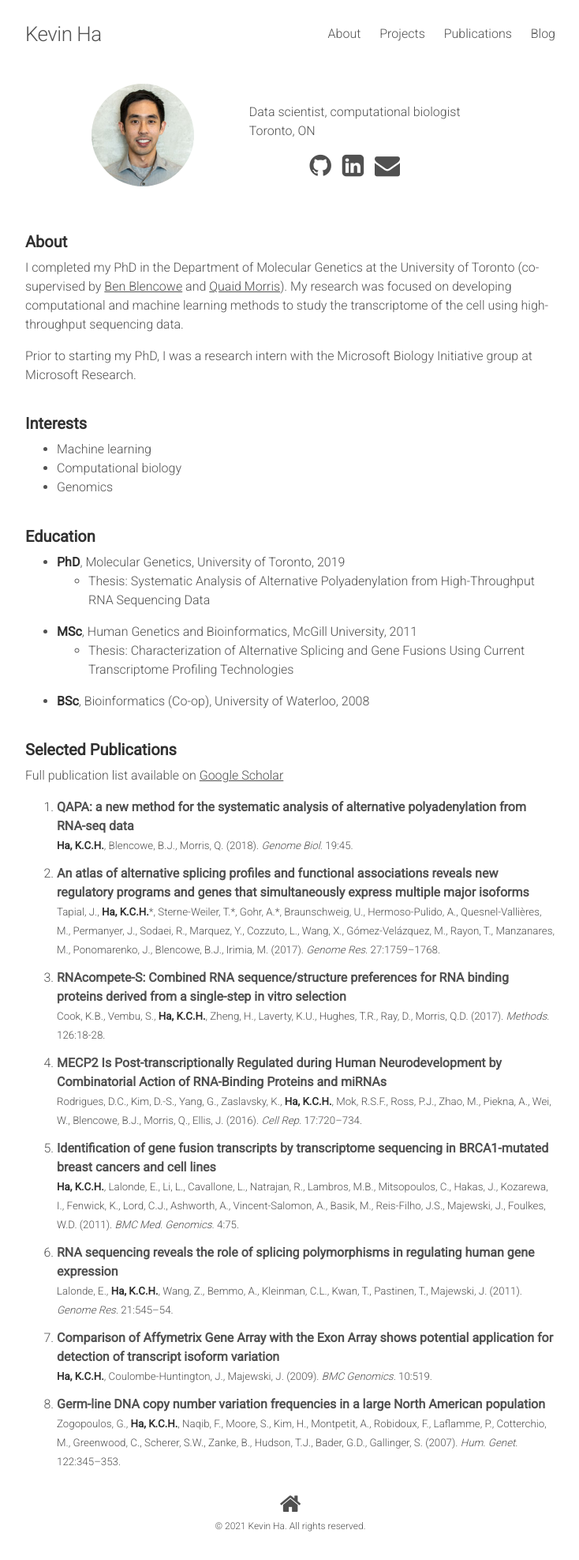
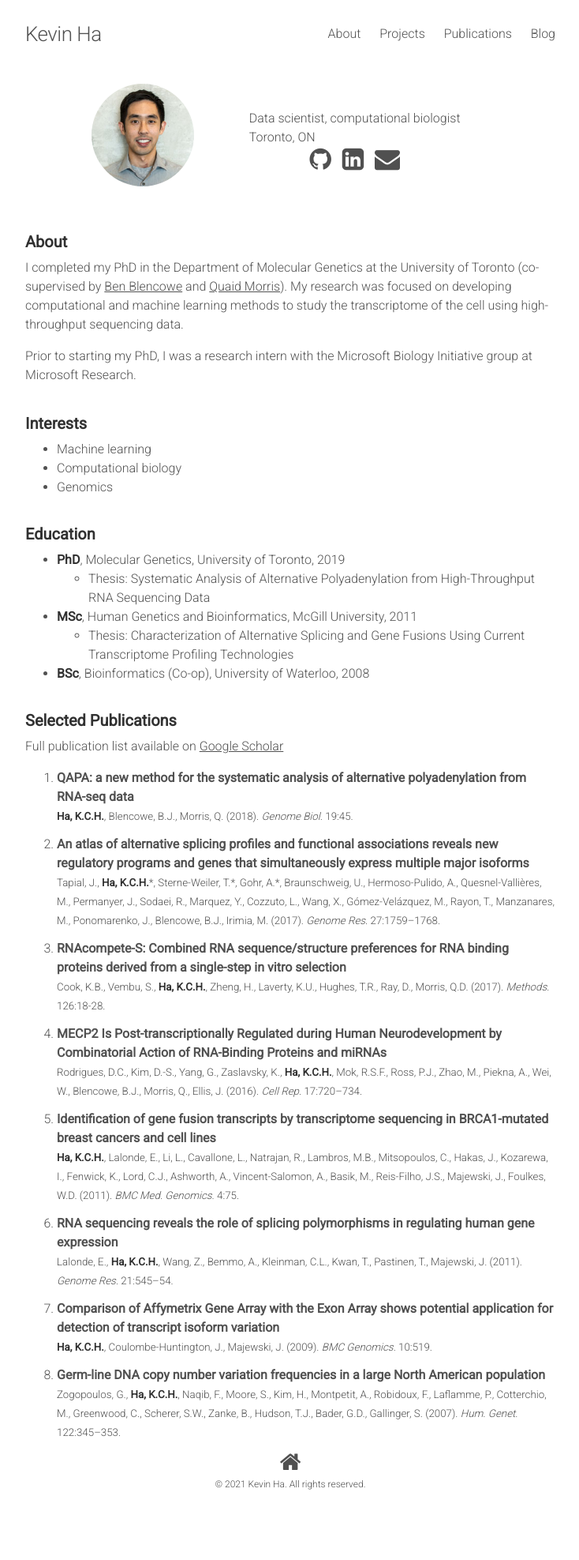
Before and after one commit to kcha/kcha.github.io, a Jekyll site: the page built from index.md, in a window 1280 px wide. Shown: the whole page at 79% size, without its empty margins (272-1006 px from the left). Built offline with Jekyll 4.4.1, drawn with Linux system fonts in a browser that asks for light colours; nearby versions of some CDN libraries; after the commit the page ends 1921 px from its top, so only the background shows below that.

Commit message:
Remove bottom margin

```diff
--- a/_sass/_type.scss
+++ b/_sass/_type.scss
@@ -41,7 +41,7 @@ strong {
 
 ul, ol, dl {
   margin-top: 0;
-  margin-bottom: 1rem;
+  margin-bottom: 0;
 }
 
 dt {
```
